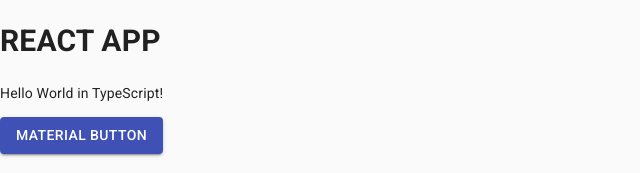
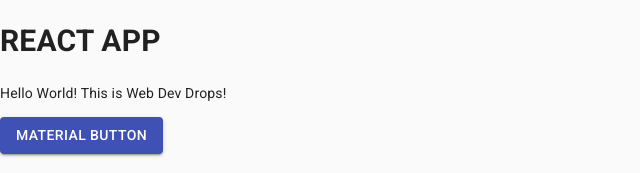
Before and after one commit to doug2k1/my-money, a React app in the folder client/: page / in a window 1280 px wide. Shown: the top 173 px of the page, without its empty margins (0-640 px from the left). Built offline with nearby package versions, Linux system fonts and the light colour scheme.

Commit message:
Finalize frontend setup

```diff
--- a/client/src/App.tsx
+++ b/client/src/App.tsx
@@ -10,10 +10,10 @@ const StyledH1 = styled.h1`
 `;
 
 type Props = {
-  lang: string;
+  name: string;
 };
 
-const App: React.FC<Props> = ({ lang }) => {
+const App: React.FC<Props> = ({ name }) => {
   const [who, setWho] = useState('World');
 
   return (
@@ -21,7 +21,7 @@ const App: React.FC<Props> = ({ lang }) => {
       <CssBaseline />
       <StyledH1>React App</StyledH1>
       <p>
-        Hello {who} in {lang}!
+        Hello {who}! This is {name}!
       </p>
       <Button variant="contained" color="primary">
         Material Button
--- a/client/src/index.tsx
+++ b/client/src/index.tsx
@@ -2,4 +2,4 @@ import React from 'react';
 import ReactDOM from 'react-dom';
 import App from './App';
 
-ReactDOM.render(<App lang="TypeScript" />, document.getElementById('app'));
+ReactDOM.render(<App name="Web Dev Drops" />, document.getElementById('app'));
```
Also changed, not shown: client/package.json (+8 -8 lines), 1 other file (tests, documents, lock files or other folders).
